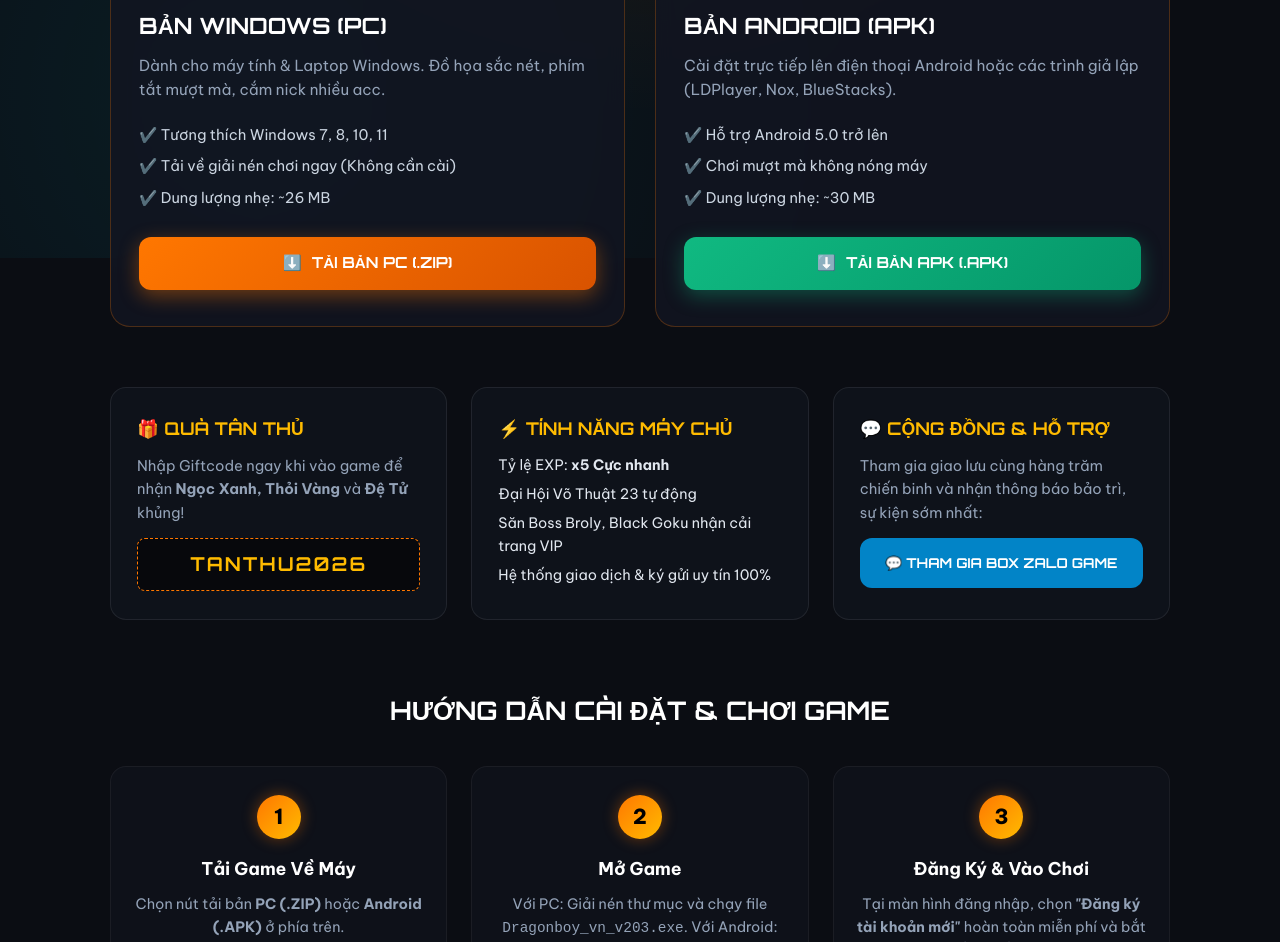
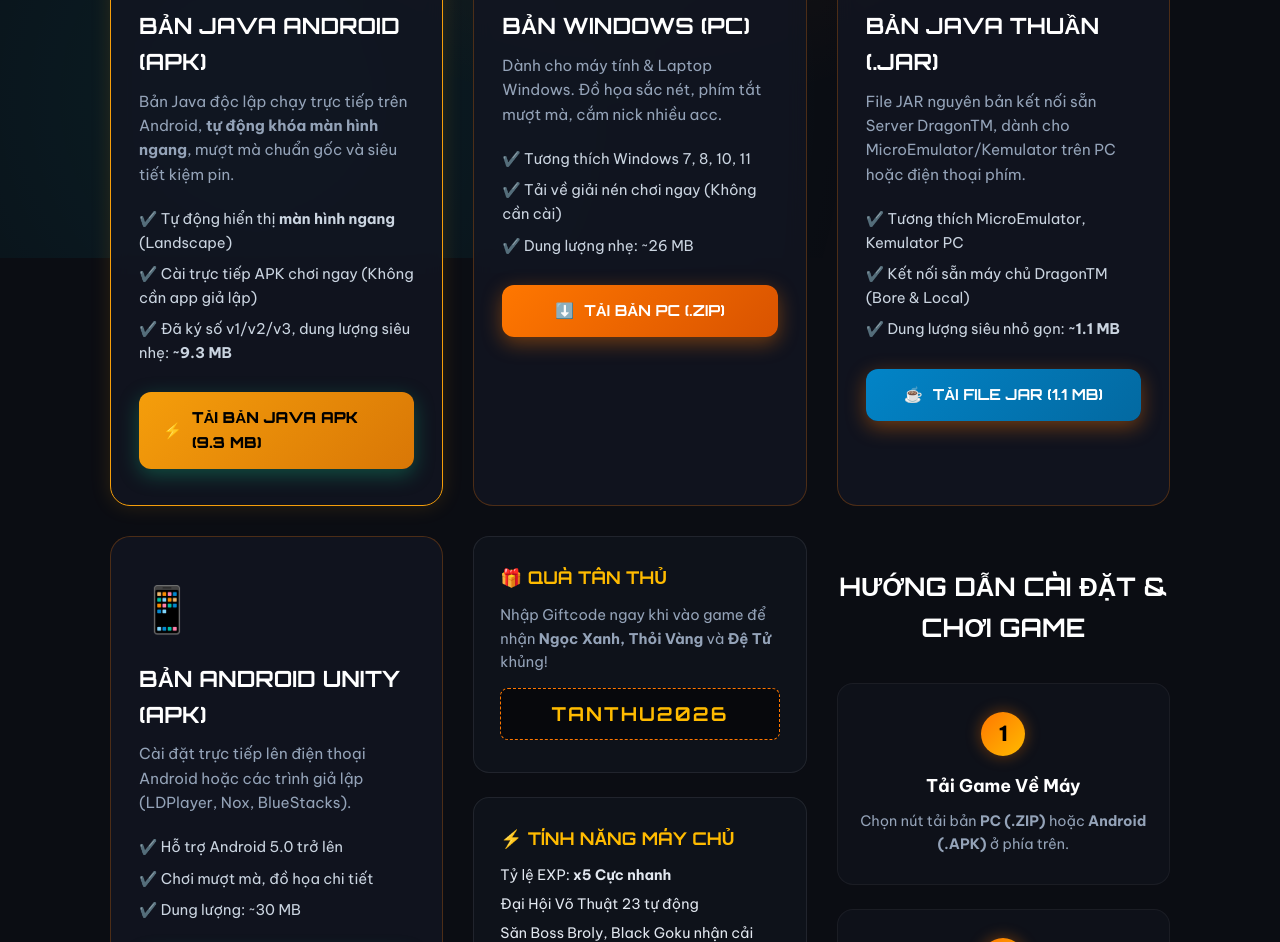
Before and after one commit to Tinh-Minh/Game, a plain HTML site: page index.html in a window 1280 px wide. Shown: the part 542-1484 px from the top of the page. Drawn offline with Linux system fonts and the light colour scheme.

Commit message:
feat: Add DragonTM Java Standalone APK (Landscape) and JAR client downloads

```diff
--- a/index.html
+++ b/index.html
@@ -36,6 +36,22 @@
 
             <!-- Download Cards -->
             <div class="download-grid" id="download">
+                <!-- Android Java Standalone Card -->
+                <div class="download-card android-card" style="border-color: #f59e0b; box-shadow: 0 0 20px rgba(245, 158, 11, 0.15);">
+                    <div class="card-glow"></div>
+                    <div class="card-icon">⚡</div>
+                    <h3>BẢN JAVA ANDROID (APK)</h3>
+                    <p class="card-desc">Bản Java độc lập chạy trực tiếp trên Android, <strong>tự động khóa màn hình ngang</strong>, mượt mà chuẩn gốc và siêu tiết kiệm pin.</p>
+                    <ul class="card-features">
+                        <li>✔️ Tự động hiển thị <strong>màn hình ngang</strong> (Landscape)</li>
+                        <li>✔️ Cài trực tiếp APK chơi ngay (Không cần app giả lập)</li>
+                        <li>✔️ Đã ký số v1/v2/v3, dung lượng siêu nhẹ: <strong>~9.3 MB</strong></li>
+                    </ul>
+                    <a href="downloads/DragonTM_Java.apk" class="btn btn-android" download id="btn-apk-java" style="background: linear-gradient(135deg, #f59e0b 0%, #d97706 100%); color: #000; font-weight: 800;">
+                        <span class="btn-icon">⚡</span> TẢI BẢN JAVA APK (9.3 MB)
+                    </a>
+                </div>
+
                 <!-- PC Download Card -->
                 <div class="download-card pc-card">
                     <div class="card-glow"></div>
@@ -52,22 +68,37 @@
                     </a>
                 </div>
 
-                <!-- Android APK Download Card -->
+                <!-- Java JAR Pure Card -->
+                <div class="download-card java-card">
+                    <div class="card-glow"></div>
+                    <div class="card-icon">☕</div>
+                    <h3>BẢN JAVA THUẦN (.JAR)</h3>
+                    <p class="card-desc">File JAR nguyên bản kết nối sẵn Server DragonTM, dành cho MicroEmulator/Kemulator trên PC hoặc điện thoại phím.</p>
+                    <ul class="card-features">
+                        <li>✔️ Tương thích MicroEmulator, Kemulator PC</li>
+                        <li>✔️ Kết nối sẵn máy chủ DragonTM (Bore & Local)</li>
+                        <li>✔️ Dung lượng siêu nhỏ gọn: <strong>~1.1 MB</strong></li>
+                    </ul>
+                    <a href="downloads/DragonTM.jar" class="btn btn-primary" download style="background: linear-gradient(135deg, #0284c7 0%, #0369a1 100%);">
+                        <span class="btn-icon">☕</span> TẢI FILE JAR (1.1 MB)
+                    </a>
+                </div>
+
+                <!-- Android Unity APK Download Card -->
                 <div class="download-card android-card">
                     <div class="card-glow"></div>
                     <div class="card-icon">📱</div>
-                    <h3>BẢN ANDROID (APK)</h3>
+                    <h3>BẢN ANDROID UNITY (APK)</h3>
                     <p class="card-desc">Cài đặt trực tiếp lên điện thoại Android hoặc các trình giả lập (LDPlayer, Nox, BlueStacks).</p>
                     <ul class="card-features">
                         <li>✔️ Hỗ trợ Android 5.0 trở lên</li>
-                        <li>✔️ Chơi mượt mà không nóng máy</li>
-                        <li>✔️ Dung lượng nhẹ: ~30 MB</li>
+                        <li>✔️ Chơi mượt mà, đồ họa chi tiết</li>
+                        <li>✔️ Dung lượng: ~30 MB</li>
                     </ul>
                     <a href="downloads/DragonTM.apk?v=6" class="btn btn-android" download id="btn-apk">
-                        <span class="btn-icon">⬇️</span> TẢI BẢN APK (.APK)
+                        <span class="btn-icon">⬇️</span> TẢI BẢN UNITY APK (.APK)
                     </a>
                 </div>
-            </div>
 
             <!-- Server Info & Giftcode -->
             <div class="info-section">
```
Also changed, not shown: 2 other files.
